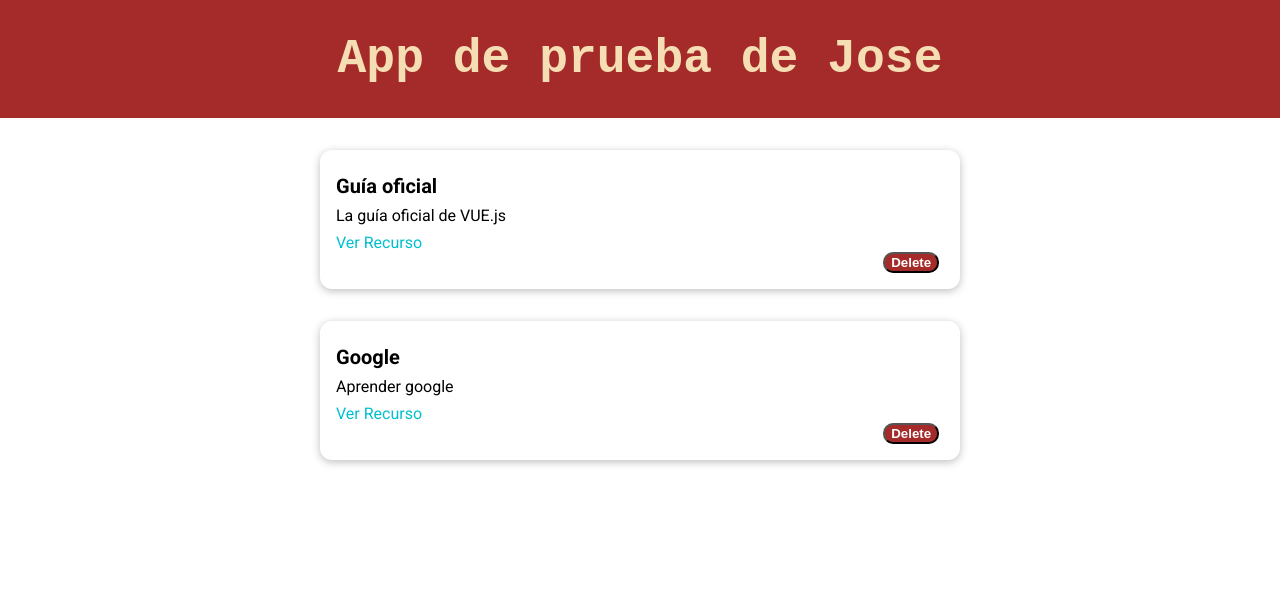
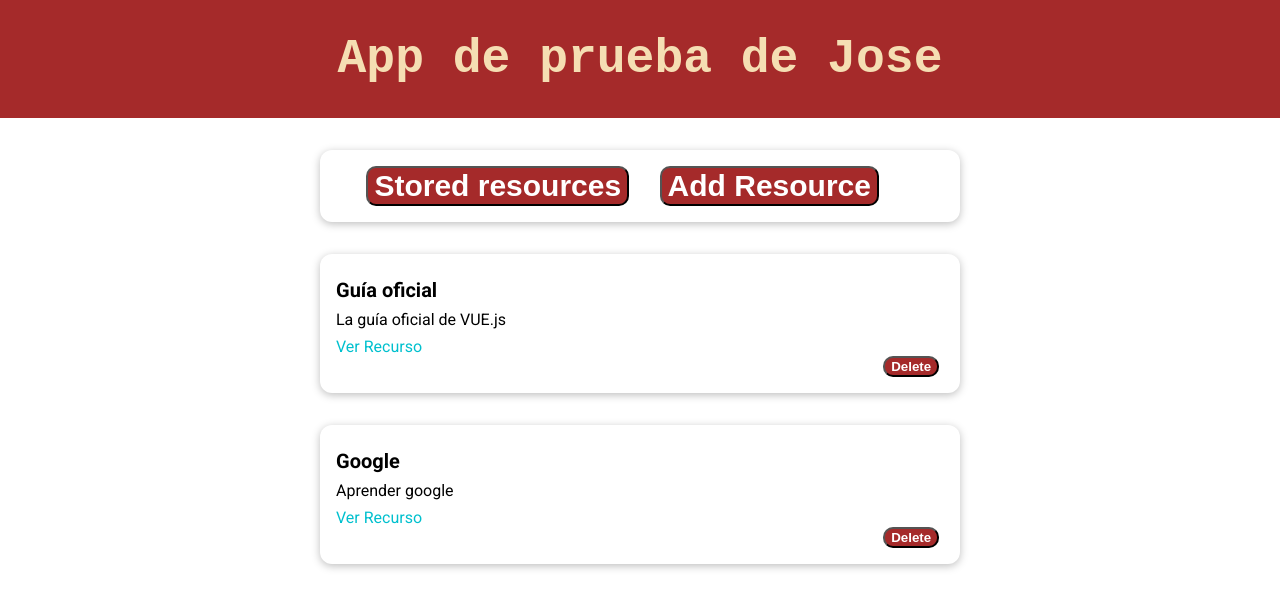
Before and after one commit to vikiii22/Curso-Vue, a Vue app in the folder The-Learning-Resources-App/: page / in a window 1280 px wide. Shown: the top 608 px of the page. Built offline with nearby package versions, Linux system fonts and the light colour scheme.

Commit message:
formularios

```diff
--- a/The-Learning-Resources-App/src/App.vue
+++ b/The-Learning-Resources-App/src/App.vue
@@ -1,37 +1,20 @@
 <template>
-<the-header :titulo="titulo"></the-header>
-  <resource-stored :stored="storedResources"></resource-stored>
+  <the-header :titulo="titulo"></the-header>
+  <!-- <resource-stored :stored="storedResources"></resource-stored> -->
+  <the-resources></the-resources>
 </template>
 
 <script>
 import TheHeader from './components/TheHeader.vue';
-import ResourceStored from './components/ResourceStored.vue';
+// import ResourceStored from './components/ResourceStored.vue';
+import TheResources from './components/TheResources.vue';
 export default {
-  components: { ResourceStored, TheHeader },
+  components: { TheHeader, TheResources },
 
   data() {
     return {
-      titulo:'App de prueba de Jose',
-      storedResources: [
-        {
-          id: 'Guía oficial',
-          title: 'Guía oficial',
-          description: 'La guía oficial de VUE.js',
-          link: 'https://vuejs.org',
-        },
-        {
-          id: 'google',
-          title: 'Google',
-          description: 'Aprender google',
-          link: 'https://google.org',
-        },
-      ],
+      titulo: 'App de prueba de Jose',
     };
-  },
-  methods: {
-    hola() {
-      return;
-    },
   },
 };
 </script>
--- /dev/null
+++ b/The-Learning-Resources-App/src/components/AddResource.vue
@@ -0,0 +1,13 @@
+<template>
+    <div>Hola</div>
+</template>
+
+<script>
+export default {
+
+}
+</script>
+
+<style>
+
+</style>
--- a/The-Learning-Resources-App/src/components/ResourceItem.vue
+++ b/The-Learning-Resources-App/src/components/ResourceItem.vue
@@ -5,13 +5,14 @@
     <nav>
       <a :href="link">Ver Recurso</a>
     </nav>
-    <base-button tipo="flat" texto="Delete"></base-button>
+    <base-button tipo="flat" texto="Delete" @click="eliminar()"></base-button>
   </li>
 </template>
 
 <script>
 import BaseButton from './BaseButton.vue';
 export default {
+  emits:['eliminar'],
   components: { BaseButton },
   props: {
     title: String,
@@ -21,7 +22,11 @@ export default {
   data() {
     return {};
   },
-  methods: {},
+  methods: {
+    eliminar(){
+      this.$emit('eliminar');
+    }
+  },
 };
 </script>
 
--- a/The-Learning-Resources-App/src/components/ResourceStored.vue
+++ b/The-Learning-Resources-App/src/components/ResourceStored.vue
@@ -6,6 +6,7 @@
           :description="r.description"
           :link="r.link"
           :title="r.title"
+          v-on:eliminar="borrar(r.id)"
         ></resource-item
       ></base-card>
     </li>
@@ -17,12 +18,15 @@ import BaseCard from './BaseCard.vue';
 import ResourceItem from './ResourceItem.vue';
 export default {
   components: { ResourceItem, BaseCard },
-  props: ['stored'],
+  inject: ['stored'],
   data() {
-    return {
-
-    };
+    return {};
   },
+  methods:{
+    borrar(nombre){
+      console.log('Intento de borrar ' + nombre);
+    }
+  }
 };
 </script>
 
--- /dev/null
+++ b/The-Learning-Resources-App/src/components/TheResources.vue
@@ -0,0 +1,62 @@
+<template>
+  <base-card>
+    <base-button
+      texto="Stored resources"
+      @click="setSelectedTab('resource-stored')"
+    ></base-button>
+    <base-button
+      texto="Add Resource"
+      @click="setSelectedTab('add-resource')"
+    ></base-button>
+  </base-card>
+  <component :is="selectedTab"></component>
+</template>
+
+<script>
+import BaseCard from './BaseCard.vue';
+import BaseButton from './BaseButton.vue';
+import ResourceStored from './ResourceStored.vue';
+import AddResource from './AddResource.vue';
+export default {
+  components: { BaseCard, BaseButton, ResourceStored, AddResource },
+  data() {
+    return {
+      selectedTab: 'resource-stored',
+      storedResources: [
+        {
+          id: 'Guía oficial',
+          title: 'Guía oficial',
+          description: 'La guía oficial de VUE.js',
+          link: 'https://vuejs.org',
+        },
+        {
+          id: 'google',
+          title: 'Google',
+          description: 'Aprender google',
+          link: 'https://google.org',
+        },
+      ],
+    };
+  },
+
+  provide() {
+    return {
+      stored: this.storedResources,
+    };
+  },
+
+  methods: {
+    setSelectedTab(tab) {
+      this.selectedTab = tab;
+    },
+  },
+};
+</script>
+
+<style scoped>
+button {
+  margin-left: 5%;
+  margin-right: auto;
+  font-size: 30px;
+}
+</style>
```
